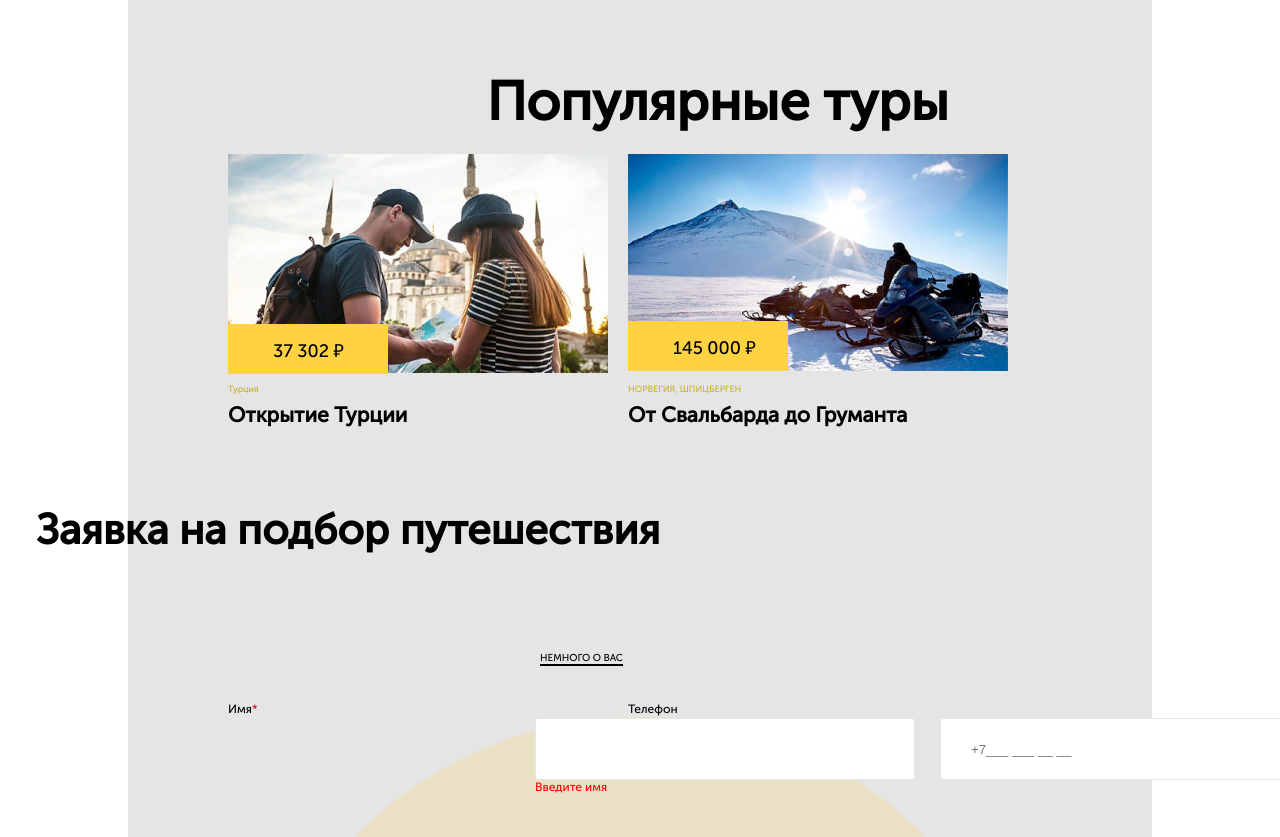
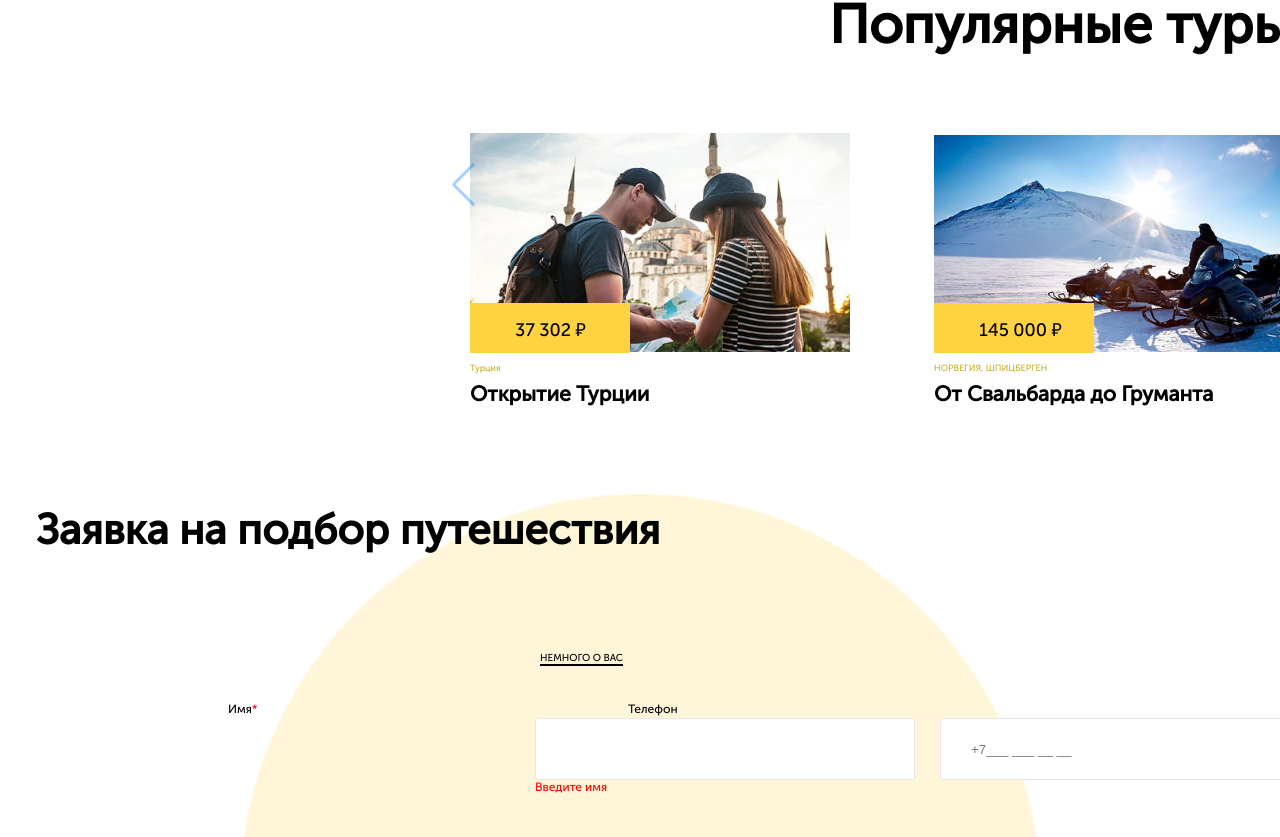
Before and after one commit to artemShvalev/hot-tour, a Vue app: page / in a window 1280 px wide. Shown: the part 1067-1904 px from the top of the page. Built offline with nearby package versions, Linux system fonts and the light colour scheme.

Commit message:
slider yeah

```diff
--- a/src/components/FormTour.vue
+++ b/src/components/FormTour.vue
@@ -1,4 +1,4 @@
-<template>
+<template  class="all">
    <div class="formtour">
      <div class="line"></div>
      <div class="form__title">
@@ -153,7 +153,7 @@ export default {
     width: 1024px;
     height: 100vh;
     margin: 0 auto;
-    background: #E5E5E5 url("../assets/img/ellipse.png") no-repeat center;
+    background: #ffffff url("../assets/img/ellipse.png") no-repeat center;
     background-position-x: center;
     background-position-y: center;
     background-size: contain;/*Если что удалить*/
--- a/src/components/MainTour.vue
+++ b/src/components/MainTour.vue
@@ -58,7 +58,7 @@ export default {
   }
 
   main{
-    background: #E5E5E5;
+    background: #ffffff;
     width: 1024px;
     margin: 0 auto;
   }
--- a/src/components/PopularTour.vue
+++ b/src/components/PopularTour.vue
@@ -1,12 +1,14 @@
 <template>
-  <div>
     <div  class="line"></div>
     <div class="content">
       <div class="popular__title">
         <h2>Популярные туры</h2>
       </div>
-      <swiper>
-        <swiper-slide>
+      <swiper
+        navigation
+        setWrapperSize
+        >
+        <swiper-slide >
       <div class="content__box">
         <div class="content__img">
           <img src="../assets/img/popular1.png" alt="">
@@ -21,6 +23,9 @@
         <div class="subtitle">
           <h3>Открытие Турции</h3>
         </div>
+      </div>
+        </swiper-slide>
+        <swiper-slide>
         <div class="content__img-2">
           <img src="../assets/img/popular2.png" alt="">
         </div>
@@ -34,21 +39,58 @@
         <div class="subtitle-2">
           <h3>От Свальбарда до Груманта</h3>
         </div>
-      </div>
+        </swiper-slide>
+        <swiper-slide >
+          <div class="content__box slider__3-box">
+            <div class="content__img slider__content-img">
+              <img src="../assets/img/popular1.png" alt="">
+            </div>
+            <div class="box__price slider__3box-price">
+              <img src="../assets/img/box-price.png" alt="">
+              <p class="box__text">37 302 <span>₽</span></p>
+            </div>
+            <div class="country slider__3-counter">
+              <p>Турция</p>
+            </div>
+            <div class="subtitle slider__3-subtitle">
+              <h3>Открытие Турции</h3>
+            </div>
+            <div class="content__img-2">
+              <img src="../assets/img/popular2.png" alt="">
+            </div>
+            <div class="box__price-2">
+              <img src="../assets/img/box-price.png" alt="">
+              <p class="box__text">145 000 <span>₽</span></p>
+            </div>
+            <div class="country-2">
+              <p>НОРВЕГИЯ, ШПИЦБЕРГЕН</p>
+            </div>
+            <div class="subtitle-2">
+              <h3>От Свальбарда до Груманта</h3>
+            </div>
+          </div>
         </swiper-slide>
       </swiper>
     </div>
-  </div>
 </template>
 
 <script>
 import { Swiper, SwiperSlide } from 'swiper/vue';
 import SwiperCore, { Navigation } from 'swiper';
 
+import 'swiper/swiper.scss';
+import 'swiper/components/navigation/navigation.scss';
+
 SwiperCore.use([Navigation]);
 
 export default {
   name: 'PopularTour',
+  data() {
+    return {
+      init: true,
+      setWrapperSize: true,
+    };
+  },
   components: {
     Swiper,
     SwiperSlide,
@@ -57,7 +99,6 @@ export default {
 </script>
 
 <style scoped lang="scss">
-  @import '~swiper/components/navigation/navigation';
   @font-face {
     font-family: Museo Sans Cyrl;
     src: url('../assets/fonts/Museo Sans Cyrl.ttf') format('opentype');
@@ -66,24 +107,26 @@ export default {
     margin: 0;
     padding: 0;
   }
-
+  .swiper-container{
+    margin: 0;
+    padding: 0;
+    display: flex;
+    height: auto;
+    width: 100%;
+  }
   .swiper-slide{
-    width:100%;
-  }
-  #swiper-slide{
-    width:100%;
-  }
-  .swiper-button-next{
-    position: absolute;
-    cursor: pointer;
+    margin-right: 0;
   }
   .content{
-    background: #E5E5E5;
+    background: #ffffff;
     width: 1024px;
     margin: 0 auto;
+    position: absolute;
+    top: 1000px;
+    left: 440px;
   }
   .popular__title{
-    font-family: Museo Sans Cyrl;
+    font-family: Museo Sans Cyrl, sans-serif;
     font-style: normal;
     font-weight: bold;
     font-size: 36px;
@@ -91,25 +134,25 @@ export default {
     color: #000000;
 
     position: absolute;
-    top: 1077px;
     left: 38%;
     padding-top: 70px;
   }
   .content__box{
-    display:flex;
-    position: relative;
-    top: -340px;
+    height: 500px;
+    display: inline-block;
   }
   .content__img{
-    padding-left: 100px;
+    position:absolute;
+    top: 200px;
+    padding-left: 30px;
   }
   .box__price{
-    position: relative;
-    top: 170px;
-    left:-380px;
+    position: absolute;
+    top: 370px;
+    left: 30px;
   }
   .box__text{
-    font-family: Museo Sans Cyrl;
+    font-family: Museo Sans Cyrl,sans-serif;
     font-size: 18px;
     line-height: 22px;
     color: #000000;
@@ -119,52 +162,73 @@ export default {
   }
   .country{
     position: absolute;
-    top: 230px;
-    padding-left: 100px;
+    top: 430px;
+    padding-left: 30px;
 
-    font-family: Museo Sans Cyrl;
+    font-family: Museo Sans Cyrl,sans-serif;
     font-size: 9px;
     line-height: 11px;
     color: #C5B223;
   }
   .subtitle{
     position: absolute;
-    padding-left: 100px;
-    top: 250px;
+    padding-left: 30px;
+    top: 450px;
+
+    font-family: Museo Sans Cyrl, sans-serif;
+    font-size: 18px;
+    line-height: 22px;
+    color: #000000;
+  }
+  .content__img-2{
+    position:absolute;
+    top: 202px;
+    left: -530px;
+  }
+  .box__price-2{
+    position: absolute;
+    left: -530px;
+    top: 370px;
+  }
+  .country-2{
+    position: absolute;
+    top: 430px;
+    left: -530px;
+
+    font-family: Museo Sans Cyrl, sans-serif;
+    font-size: 9px;
+    line-height: 11px;
+    color: #C5B223;
+  }
+  .subtitle-2{
+    position: absolute;
+    top: 450px;
+    left: -530px;
 
     font-family: Museo Sans Cyrl;
     font-size: 18px;
     line-height: 22px;
     color: #000000;
   }
-  .content__img-2{
+  .slider__3-box{
+    height: 500px;
+    display: inline-block;
+  }
+  .slider__content-img{
     position: absolute;
-    padding-left:500px ;
+    left: -1000px;
   }
-  .box__price-2{
-      position: relative;
-      top:167px;
-      left: -140px;
+  .slider__3box-price{
+    position: absolute;
+    left: -970px;
   }
-  .country-2{
+  .slider__3-counter{
     position: absolute;
-    top: 230px;
-    padding-left: 500px;
-
-    font-family: Museo Sans Cyrl;
-    font-size: 9px;
-    line-height: 11px;
-    color: #C5B223;
+    left: -999px;
   }
-  .subtitle-2{
+  .slider__3-subtitle{
     position: absolute;
-    padding-left: 500px;
-    top: 250px;
-
-    font-family: Museo Sans Cyrl;
-    font-size: 18px;
-    line-height: 22px;
-    color: #000000;
+    left: -999px;
   }
 
   @media (max-width: 576px){
--- a/src/components/SliderTour.vue
+++ b/src/components/SliderTour.vue
@@ -2,7 +2,8 @@
   <div class="all">
   <div class="main__image block-1">
     <swiper
-      @slideChange="onSlideChange">
+      @swiper="onSwiper"
+      >
     <swiper-slide>
         <img class="img__1" src="../assets/img/1.png" alt="italic">
     <div class="box__price">
@@ -118,8 +119,8 @@
       </swiper-slide>
     </swiper>
   </div>
-  <div class="swiper-button-next">
-    <img src="../assets/img/arr-next.png" alt="" @slideChange="onSlideChange">
+  <div class="swiper-button-next"  @slideChange="onSlideChange">
+    <img src="../assets/img/arr-next.png" alt="">
   </div>
   </div>
 </template>
@@ -128,6 +129,11 @@
 import { Swiper, SwiperSlide } from 'swiper/vue';
 
 export default {
+  data() {
+    return {
+      swiper: null,
+    };
+  },
   name: 'SliderTour',
   components: {
     Swiper,
@@ -136,6 +142,9 @@ export default {
   methods: {
     onSlideChange() {
       console.log('slide change');
+    },
+    onSwiper(swiper) {
+      console.log(swiper);
     },
   },
 };
--- a/src/components/_ModalForm.vue
+++ b/src/components/_ModalForm.vue
@@ -10,7 +10,7 @@
           class="btn-close"
           @click="close"
         >
-          Согласен <input type="checkbox">
+          Согласен <input class="input__agree" type="checkbox">
         </button>
 
         <button
@@ -69,7 +69,9 @@ export default {
     overflow-x: auto;
     display: flex;
     flex-direction: column;
-    font-family: Calibri, sans-serif;
+    font-family: "Roboto Light",sans-serif;
+    font-size:16px;
+    padding: 15px;
   }
 
   .modal-header,
@@ -80,7 +82,7 @@ export default {
 
   .modal-header {
     border-bottom: 1px solid #eeeeee;
-    color: #4AAE9B;
+    color: #dbca6e;
     justify-content: space-between;
   }
 
@@ -100,15 +102,17 @@ export default {
     padding: 20px;
     cursor: pointer;
     font-weight: bold;
-    color: #4AAE9B;
+    color: #000000;
     background: transparent;
   }
 
   .btn-green {
     color: white;
-    background: #4AAE9B;
-    border: 1px solid #4AAE9B;
+    background: #e5d475;
+    border: 1px solid #ffffff;
     border-radius: 2px;
+    height: 70px;
+    text-align: center;
   }
   .modal-fade-enter,
   .modal-fade-leave-active {
@@ -119,5 +123,17 @@ export default {
   .modal-fade-leave-active {
     transition: opacity .5s ease
   }
+  button{
+    max-width: 100%;
+  }
+  input{
+    width:40px;
+    border-radius:3px ;
+  }
+  .input__agree{
+    width:40px;
+    border-radius:3px;
+    margin-left:30px ;
+  }
 
 </style>
```
